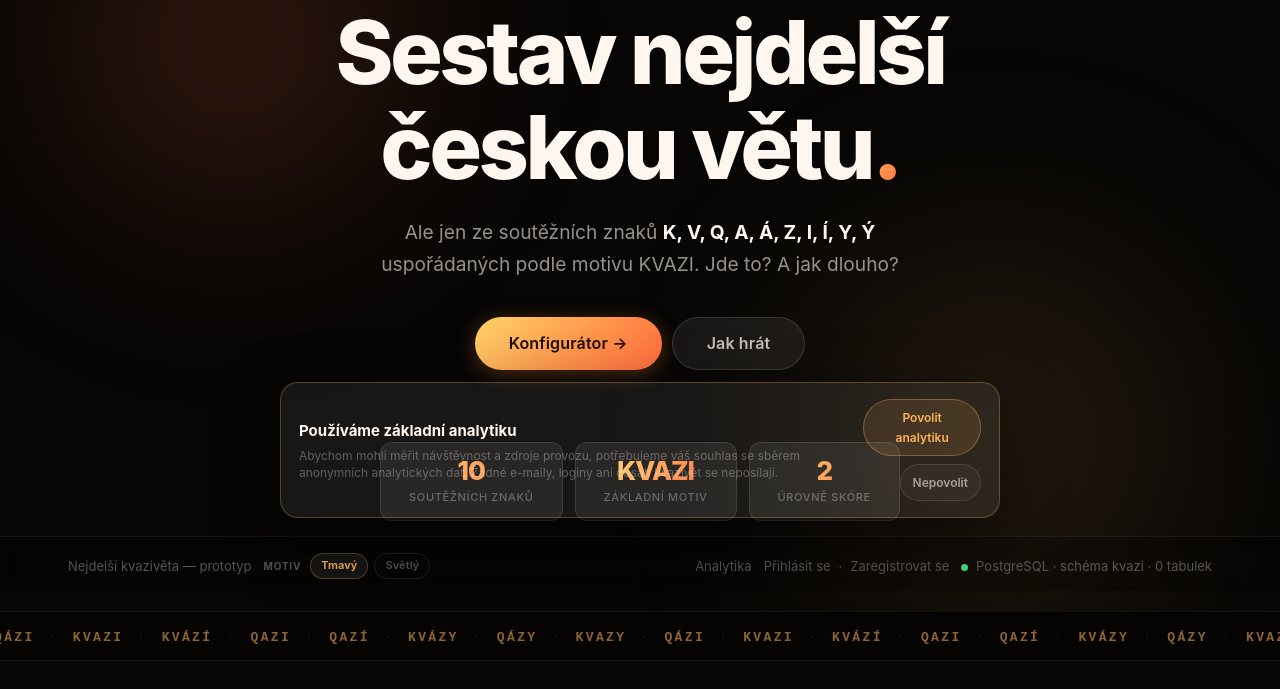
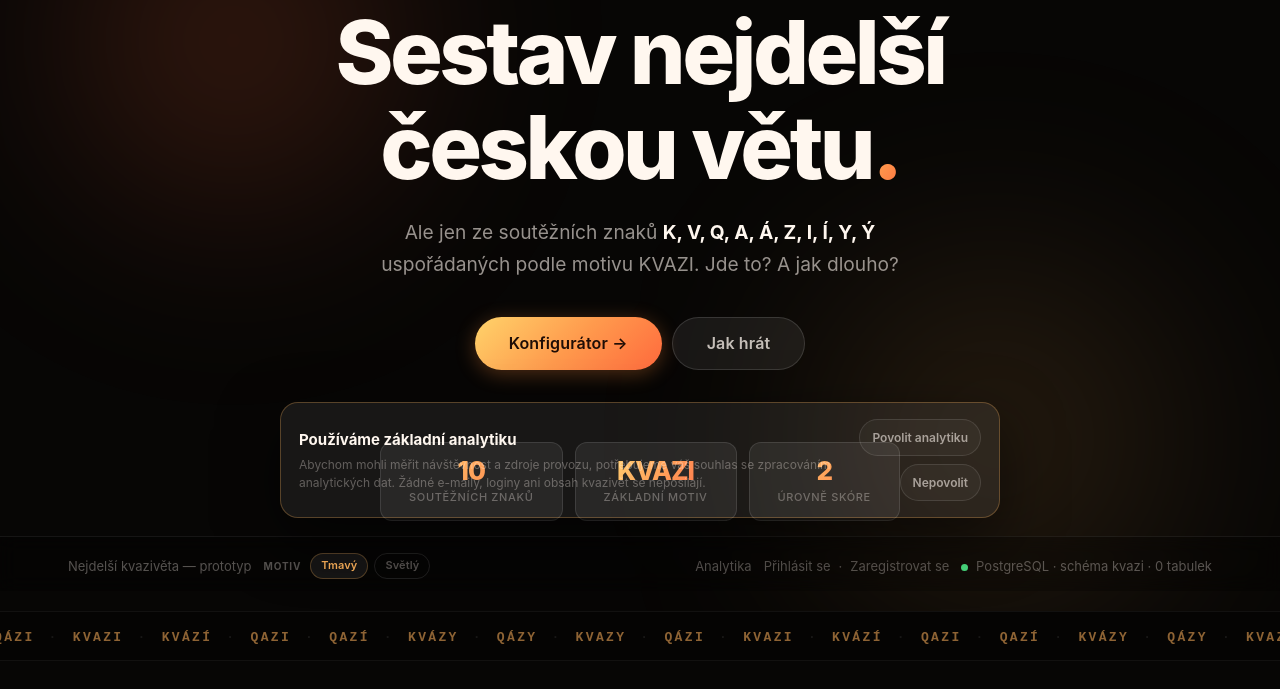
Before and after one commit to bukovskyjosef/kvazi, a PHP site: page /index.php in a window 1280 px wide. Shown: the part 209-898 px from the top of the page. Run offline with PHP 8.4, Linux system fonts and the light colour scheme; some libraries are stand-ins or nearby versions.

Commit message:
fix: align analytics consent and GA4 config with audit #150 (#164)
- Remove "anonymních" claim from consent banner text
- Equalize accept/reject button visual prominence (remove primary class)
- Set GA4 cookie_expires to 12 months (31536000s) with cookie_update: false
- Update browser tests: assert no "anonymous" claim, verify button parity

Co-Authored-By: Claude Opus 4.6 <noreply@anthropic.com>

```diff
--- a/app/public/css/site.css
+++ b/app/public/css/site.css
@@ -366,11 +366,6 @@ a:focus-visible {
 .analytics-consent-link:hover {
   border-color: rgba(255,179,92,.4);
   color: var(--text);
-}
-.analytics-consent-btn-primary {
-  border-color: rgba(255,179,92,.34);
-  background: rgba(255,179,92,.12);
-  color: var(--accent);
 }
 .analytics-consent-link {
   border-style: dashed;
--- a/app/public/includes/footer.php
+++ b/app/public/includes/footer.php
@@ -10,10 +10,10 @@ $_ftCfBeaconToken = getenv('CLOUDFLARE_WEB_ANALYTICS_TOKEN') ?: '';
   <div id="analyticsConsentBanner" class="analytics-consent-banner is-hidden" role="dialog" aria-live="polite" aria-labelledby="analyticsConsentTitle" aria-describedby="analyticsConsentText">
     <div class="analytics-consent-copy">
       <strong id="analyticsConsentTitle">Používáme základní analytiku</strong>
-      <p id="analyticsConsentText">Abychom mohli měřit návštěvnost a zdroje provozu, potřebujeme váš souhlas se sběrem anonymních analytických dat. Žádné e-maily, loginy ani obsah kvazivět se neposílají.</p>
+      <p id="analyticsConsentText">Abychom mohli měřit návštěvnost a zdroje provozu, potřebujeme váš souhlas se zpracováním analytických dat. Žádné e-maily, loginy ani obsah kvazivět se neposílají.</p>
     </div>
     <div class="analytics-consent-actions">
-      <button type="button" class="analytics-consent-btn analytics-consent-btn-primary" data-analytics-consent="granted">Povolit analytiku</button>
+      <button type="button" class="analytics-consent-btn" data-analytics-consent="granted">Povolit analytiku</button>
       <button type="button" class="analytics-consent-btn" data-analytics-consent="denied">Nepovolit</button>
     </div>
   </div>
@@ -178,7 +178,7 @@ $_ftCfBeaconToken = getenv('CLOUDFLARE_WEB_ANALYTICS_TOKEN') ?: '';
     script.setAttribute('data-kvazi-analytics', 'ga4');
     script.onload = function () {
       window.gtag('consent', 'default', SILENT_DEFAULT);
-      window.gtag('config', GA_MEASUREMENT_ID, { anonymize_ip: true, send_page_view: false });
+      window.gtag('config', GA_MEASUREMENT_ID, { anonymize_ip: true, send_page_view: false, cookie_expires: 31536000, cookie_update: false });
       window.gtag('consent', 'update', {
         analytics_storage: 'granted',
         ad_storage: 'denied',
```
Also changed, not shown: app/tests/analytics-consent.browser.mjs (+10 -2 lines).
